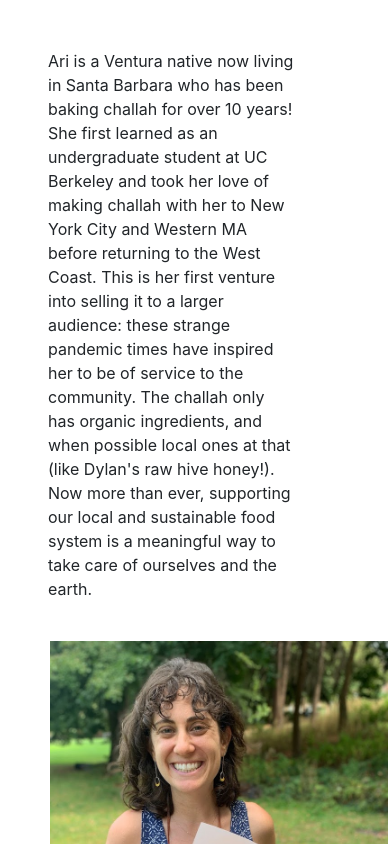
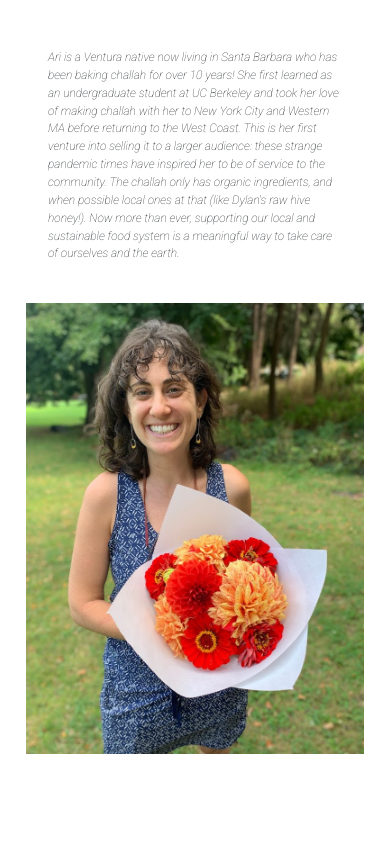
Before and after one commit to capetillo/challahlujah, a React (Create React App) app: page / in a window 390 px wide. Shown: the top 844 px of the page. Built offline with nearby package versions, Linux system fonts and the light colour scheme.

Commit message:
changes font and makes font-size responsive

```diff
--- a/src/components/About/About.css
+++ b/src/components/About/About.css
@@ -1,6 +1,10 @@
+.bio {
+    font-family: 'Roboto', sans-serif;
+    font-size: calc(0.5em + 1vw);
+}
+
 .photo {
     text-align: center;
-
   }
 
   .ari-photo {
--- a/src/components/About/About.jsx
+++ b/src/components/About/About.jsx
@@ -9,7 +9,7 @@ const About = (props) => {
             <Row className="p-5 no-gutters">
                 <Col md={2}>
                 </Col>
-                <Col md={4} className="d-flex align-items-center justify-content-center pr-5">
+                <Col md={4} className="d-flex align-items-center justify-content-center pr-sm-5">
                     <p className="bio">
                     Ari is a Ventura native now living in Santa Barbara who has been baking challah
                     for over 10 years! She first learned as an undergraduate
@@ -25,7 +25,7 @@ const About = (props) => {
                     way to take care of ourselves and the earth.
                     </p>
                 </Col>
-                <Col sm={12} md={4} className="d-flex align-items-center justify-content-center img-responsive pl-5 pt-4">
+                <Col sm={12} md={4} className="d-flex align-items-center justify-content-center img-responsive pl-sm-5 pt-4">
       <div className="photo">
         <div className="ari-photo">
           <Image src={ari} alt="ari, the baker" id="ari" />
```
